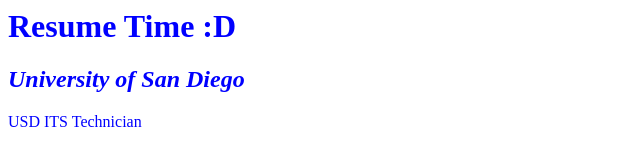
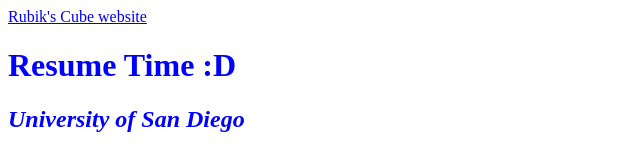
Before and after one commit to SeanLimqueco/seanlimqueco.github.io, a plain HTML site: page index.html in a window 1280 px wide. Shown: the top 148 px of the page, without its empty margins (0-640 px from the left). Drawn offline with Linux system fonts and the light colour scheme.

Commit message:
Update index.html
Made the link to the Rubik's Cube website more visible

```diff
--- a/index.html
+++ b/index.html
@@ -24,6 +24,8 @@
   </head>
 
   <body>
+    <a href="comp494/midterm/cube_it_home.html">Rubik's Cube website</a>
+
     <h1>Resume Time :D</h1>
     <h2><em>University of San Diego</em></h2>
 
```
